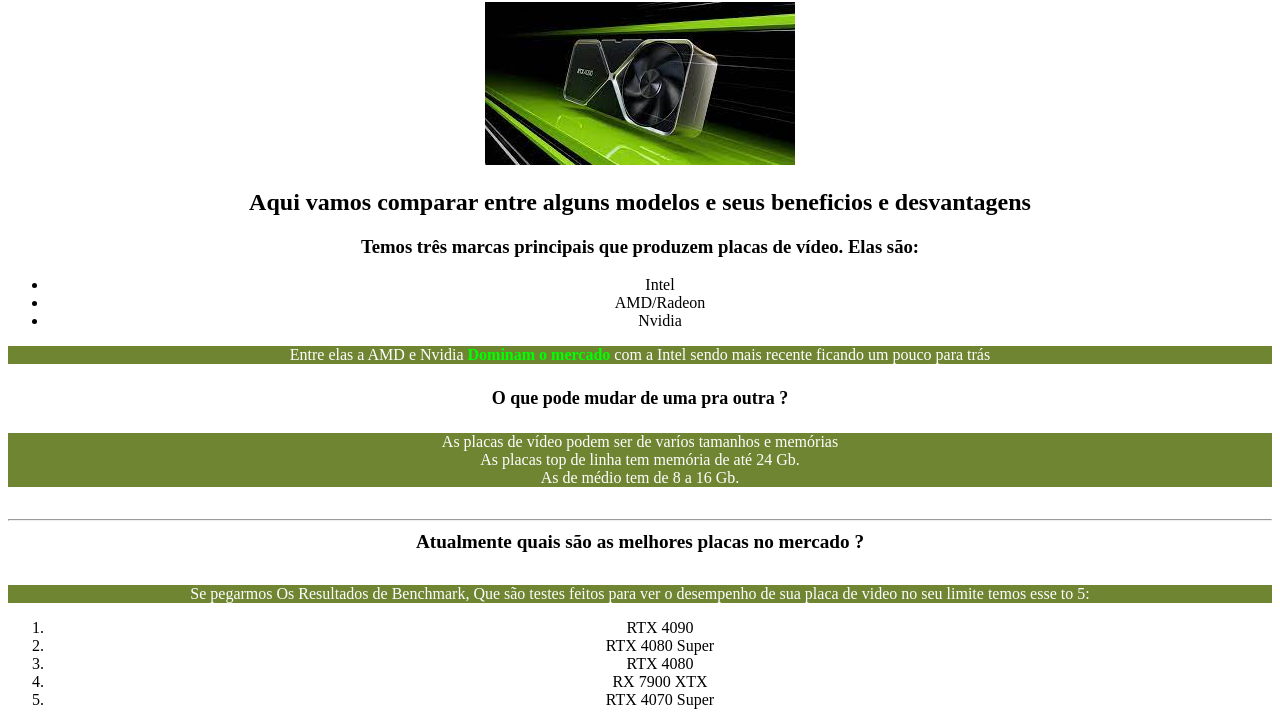
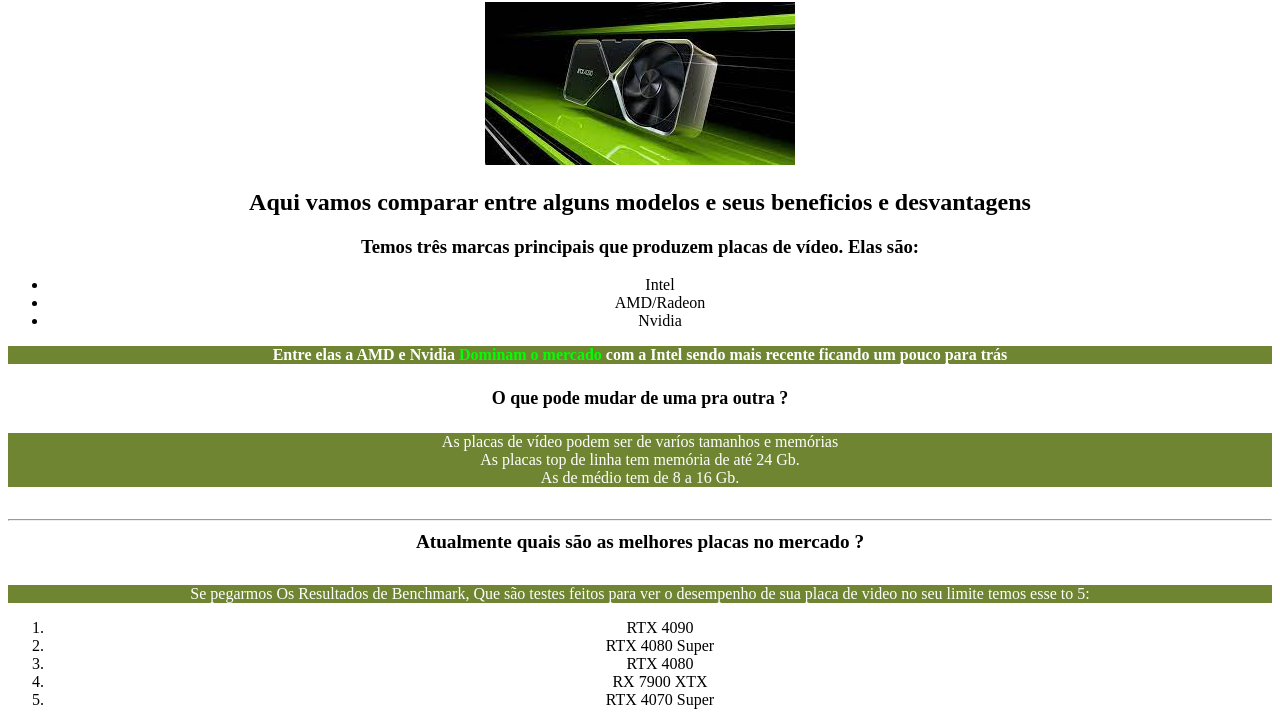
Before and after one commit to pedro-chandoha/Aulas-de-Front, a plain HTML site: page VAl.html in a window 1280 px wide. Shown: the part 78-800 px from the top of the page. Drawn offline with Linux system fonts and the light colour scheme.

Commit message:
strong na linha 27

```diff
--- a/VAl.html
+++ b/VAl.html
@@ -24,7 +24,7 @@
     <li>AMD/Radeon</li>
     <li>Nvidia</li>
 </ul>
-<p>Entre elas a AMD e Nvidia <b style="color: lime;">Dominam o mercado</b> com a Intel sendo mais recente ficando um pouco para trás</p>
+<p><strong>Entre elas a AMD e Nvidia <b style="color: lime;">Dominam o mercado</b> com a Intel sendo mais recente ficando um pouco para trás</strong></p>
 
 <h4 style="font-size: large;">O que pode mudar de uma pra outra ?</h4>
 <p>As placas de vídeo podem ser de varíos tamanhos e memórias <br>
```
